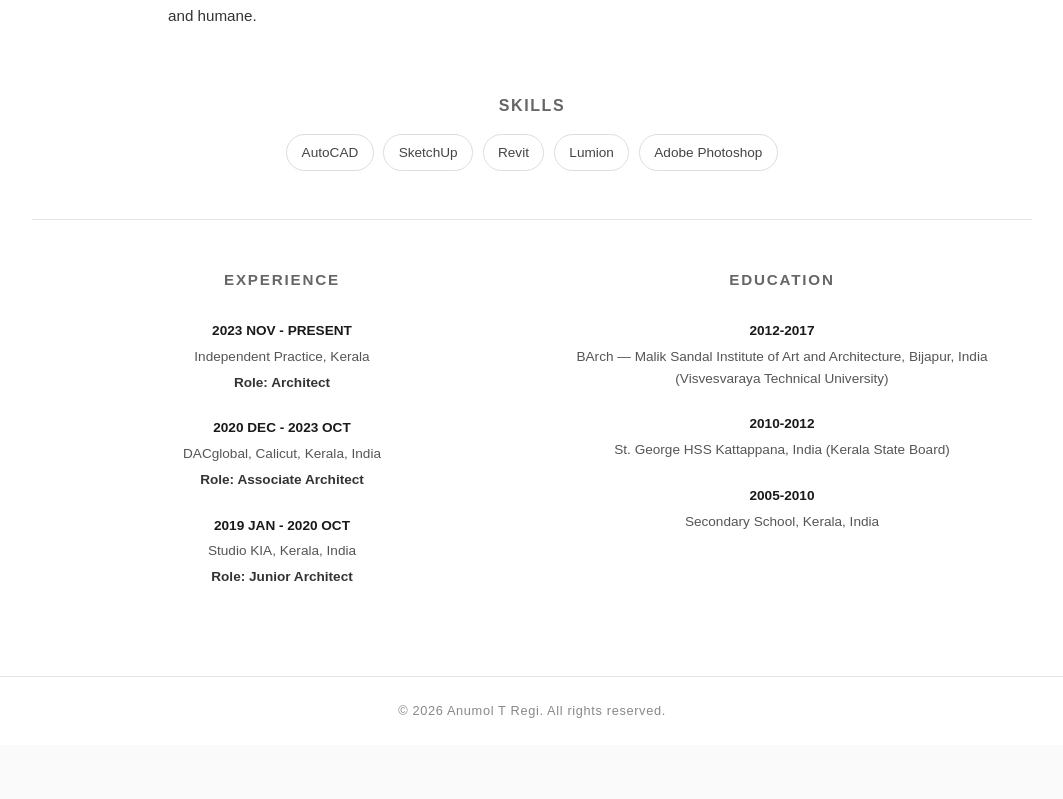
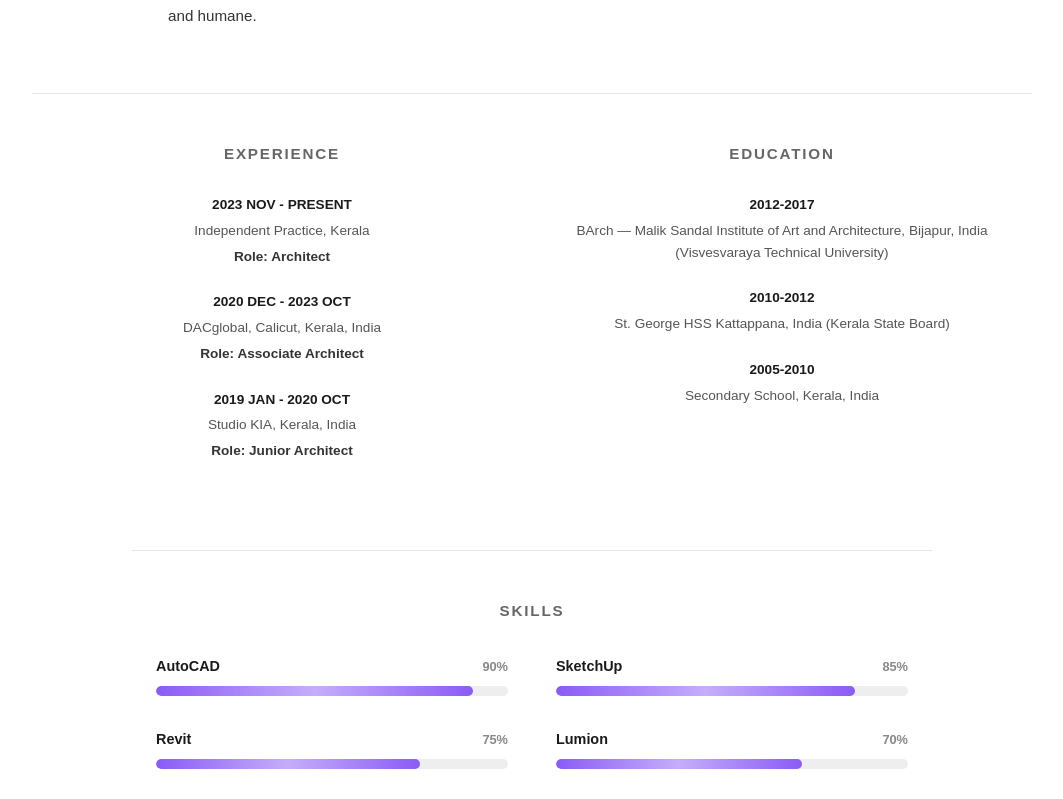
Before and after one commit to anumol998/portfolio, a React (Vite) app: page /about in a window 1280 px wide. Shown: the part 421-1220 px from the top of the page, without its empty margins (108-1171 px from the left). Before the commit the page ends 1166 px from the top, so only its background shows below. Built offline with nearby package versions, Linux system fonts and the light colour scheme; a web font is replaced by a local one.

Commit message:
added ui

```diff
--- a/src/components/ProjectSlider.css
+++ b/src/components/ProjectSlider.css
@@ -1,8 +1,13 @@
+.project-slider__wrapper {
+  position: relative;
+  width: 100%;
+}
+
 .project-slider {
   width: 100%;
   overflow: hidden;
   background: #fff;
-  padding: 40px 0 60px;
+  padding: 40px 16px 60px; /* small left/right margin from the viewport edges */
   cursor: grab;
   user-select: none;
 }
@@ -56,9 +61,50 @@
   letter-spacing: 0.3px;
 }
 
+/* ---------- Arrows ---------- */
+.project-slider__arrow {
+  position: absolute;
+  top: 50%;
+  transform: translateY(-50%);
+  z-index: 2;
+  width: 40px;
+  height: 40px;
+  border-radius: 50%;
+  border: none;
+  background: rgba(255, 255, 255, 0.85);
+  box-shadow: 0 2px 10px rgba(0, 0, 0, 0.15);
+  color: #1a1a1a;
+  font-size: 22px;
+  line-height: 1;
+  display: flex;
+  align-items: center;
+  justify-content: center;
+  cursor: pointer;
+  transition: background 0.25s ease, transform 0.25s ease;
+}
+
+.project-slider__arrow:hover {
+  background: #fff;
+  transform: translateY(-50%) scale(1.08);
+}
+
+.project-slider__arrow--left {
+  left: 8px;
+}
+
+.project-slider__arrow--right {
+  right: 8px;
+}
+
 @media (max-width: 640px) {
   .project-slider__item {
     width: 300px;
     height: 220px;
   }
+
+  .project-slider__arrow {
+    width: 32px;
+    height: 32px;
+    font-size: 18px;
+  }
 }
--- a/src/data/projects.ts
+++ b/src/data/projects.ts
@@ -12,11 +12,16 @@ export interface TimelineEntry {
   role?: string;
 }
 
+export interface Skill {
+  name: string;
+  level: number; // 0-100
+}
+
 export interface AboutInfo {
   greeting: string;
   photo: string;
   paragraphs: string[];
-  skills: string[];
+  skills: Skill[];
   experience: TimelineEntry[];
   education: TimelineEntry[];
 }
@@ -54,7 +59,7 @@ export interface ContactInfo {
   phones: string[];
   address: string;
   website?: string;
-  photo?: string;        // <-- new optional field
+  photo?: string;
   socials: SocialLink[];
 }
 
@@ -73,7 +78,13 @@ export const aboutInfo: AboutInfo = {
     "I'm Anumol T Regi, an architect based in Kerala, India. I trained as an architect in India, where I gained my degree and registration, and over the years I've built a portfolio spanning residential, interior, and commercial projects.",
     "Along the way, I've worked alongside talented architects and designers who have shaped my approach. Each project has strengthened my belief that good design should be both purposeful and humane.",
   ],
-  skills: ['AutoCAD', 'SketchUp', 'Revit', 'Lumion', 'Adobe Photoshop'],
+  skills: [
+    { name: 'AutoCAD', level: 90 },
+    { name: 'SketchUp', level: 85 },
+    { name: 'Revit', level: 75 },
+    { name: 'Lumion', level: 70 },
+    { name: 'Adobe Photoshop', level: 65 },
+  ],
   experience: [
     { period: '2023 NOV - PRESENT', place: 'Independent Practice, Kerala', role: 'Architect' },
     { period: '2020 DEC - 2023 OCT', place: 'DACglobal, Calicut, Kerala, India', role: 'Associate Architect' },
@@ -182,7 +193,7 @@ export const contactInfo: ContactInfo = {
   phones: ['+91 00000 00000'],
   address: 'Kerala, India',
   website: 'www.example.com',
-  photo: '/images/contact-photo.png',   // <-- path to image in public folder
+  photo: '/images/contact-photo.png',
   socials: [
     { label: 'Instagram', url: 'https://instagram.com/yourhandle' },
     { label: 'LinkedIn', url: 'https://linkedin.com/in/yourhandle' },
--- a/src/index.css
+++ b/src/index.css
@@ -1,4 +1,3 @@
-
 /* =========================================================
    GOTHAM FONT FAMILY
    ========================================================= */
@@ -198,47 +197,6 @@ section h2 {
 
 
 /* =========================================================
-   PROJECT LIST
-   ========================================================= */
-
-.project-list {
-  display: flex;
-  flex-direction: column;
-  gap: 1.75rem;
-}
-
-.project-card {
-  display: block;
-  border-radius: 4px;
-  overflow: hidden;
-  background: #fff;
-  box-shadow: 0 1px 4px rgba(0, 0, 0, 0.08);
-}
-
-.project-card img {
-  width: 100%;
-  aspect-ratio: 16 / 10;
-  object-fit: cover;
-}
-
-.project-card .project-info {
-  padding: 1rem;
-}
-
-.project-card h3 {
-  font-size: 1.1rem;
-  font-weight: 500;
-  margin-bottom: 0.25rem;
-}
-
-.project-card p {
-  font-size: 0.9rem;
-  font-weight: 400;
-  color: #666;
-}
-
-
-/* =========================================================
    FOOTER
    ========================================================= */
 
--- a/src/pages/About.css
+++ b/src/pages/About.css
@@ -18,6 +18,7 @@
 .about-intro__text {
   max-width: 460px;
   flex: 1 1 360px;
+  text-align: justify;
 }
 
 .about-intro__greeting {
@@ -51,39 +52,6 @@
   height: 280px;
   object-fit: cover;
   border-radius: 4px;
-}
-
-/* ---------- Skills ---------- */
-.about-skills {
-  max-width: 700px;
-  margin: 0 auto;
-  padding: 0 1.5rem 3rem;
-  text-align: center;
-}
-
-.about-skills h2 {
-  font-size: 1rem;
-  font-weight: 700;
-  letter-spacing: 0.1em;
-  text-transform: uppercase;
-  color: #666;
-  margin-bottom: 1rem;
-}
-
-.about-skills ul {
-  list-style: none;
-  display: flex;
-  flex-wrap: wrap;
-  justify-content: center;
-  gap: 0.6rem;
-}
-
-.about-skills li {
-  font-size: 0.85rem;
-  padding: 0.4rem 0.9rem;
-  border: 1px solid #ddd;
-  border-radius: 999px;
-  color: #444;
 }
 
 /* ---------- Experience / Education (CV) ---------- */
@@ -130,6 +98,98 @@
   color: #333;
 }
 
+/* ---------- Skills (now last, two columns, animated bars) ---------- */
+.about-skills {
+  border-top: 1px solid #e5e5e5;
+  max-width: 800px;
+  margin: 0 auto;
+  padding: 3rem 1.5rem 4rem;
+}
+
+.about-skills h2 {
+  font-size: 0.95rem;
+  font-weight: 700;
+  letter-spacing: 0.12em;
+  text-transform: uppercase;
+  color: #666;
+  margin-bottom: 2rem;
+  text-align: center;
+}
+
+.about-skills__grid {
+  display: grid;
+  grid-template-columns: repeat(2, 1fr);
+  gap: 2rem 3rem;
+}
+
+.skill-bar {
+  width: 100%;
+}
+
+.skill-bar__head {
+  display: flex;
+  justify-content: space-between;
+  align-items: baseline;
+  margin-bottom: 0.5rem;
+}
+
+.skill-bar__name {
+  font-size: 0.9rem;
+  font-weight: 600;
+  color: #1a1a1a;
+}
+
+.skill-bar__percent {
+  font-size: 0.8rem;
+  font-weight: 700;
+  color: #888;
+  transition: color 0.3s ease;
+}
+
+.skill-bar__track {
+  width: 100%;
+  height: 10px;
+  border-radius: 999px;
+  background: #eee;
+  overflow: hidden;
+  position: relative;
+}
+
+.skill-bar__fill {
+  height: 100%;
+  border-radius: 999px;
+  width: 0%;
+  transition: width 1.1s cubic-bezier(0.16, 1, 0.3, 1);
+  position: relative;
+  overflow: hidden;
+}
+
+/* subtle shimmer sweep while filling */
+.skill-bar__fill::after {
+  content: '';
+  position: absolute;
+  top: 0;
+  left: 0;
+  height: 100%;
+  width: 100%;
+  background: linear-gradient(
+    90deg,
+    rgba(255, 255, 255, 0) 0%,
+    rgba(255, 255, 255, 0.5) 50%,
+    rgba(255, 255, 255, 0) 100%
+  );
+  animation: shimmer 1.6s ease-in-out infinite;
+}
+
+@keyframes shimmer {
+  0% {
+    transform: translateX(-100%);
+  }
+  100% {
+    transform: translateX(100%);
+  }
+}
+
 /* ---------- Mobile ---------- */
 @media (max-width: 720px) {
   .about-intro {
@@ -147,4 +207,9 @@
     grid-template-columns: 1fr;
     gap: 2.5rem;
   }
+
+  .about-skills__grid {
+    grid-template-columns: 1fr;
+    gap: 1.75rem;
+  }
 }
--- a/src/pages/About.tsx
+++ b/src/pages/About.tsx
@@ -1,7 +1,33 @@
+'use client';
+
+import { useEffect, useRef, useState } from 'react';
 import { aboutInfo } from '../data/projects';
 import './About.css';
 
+const BAR_COLOR = '#8b5cf6'; // violet
+
 export default function About() {
+  const [skillsVisible, setSkillsVisible] = useState(false);
+  const skillsRef = useRef<HTMLDivElement | null>(null);
+
+  useEffect(() => {
+    const node = skillsRef.current;
+    if (!node) return;
+
+    const observer = new IntersectionObserver(
+      ([entry]) => {
+        if (entry.isIntersecting) {
+          setSkillsVisible(true);
+          observer.disconnect(); // animate once
+        }
+      },
+      { threshold: 0.3 }
+    );
+
+    observer.observe(node);
+    return () => observer.disconnect();
+  }, []);
+
   return (
     <div className="about-page">
       <div className="about-intro">
@@ -19,17 +45,6 @@ export default function About() {
           <img src={aboutInfo.photo} alt={aboutInfo.greeting} />
         </div>
       </div>
-
-      {aboutInfo.skills.length > 0 && (
-        <div className="about-skills">
-          <h2>Skills</h2>
-          <ul>
-            {aboutInfo.skills.map((skill) => (
-              <li key={skill}>{skill}</li>
-            ))}
-          </ul>
-        </div>
-      )}
 
       <div className="about-cv">
         <div className="about-cv__column">
@@ -53,6 +68,34 @@ export default function About() {
           ))}
         </div>
       </div>
+
+      {aboutInfo.skills.length > 0 && (
+        <div className="about-skills" ref={skillsRef}>
+          <h2>Skills</h2>
+          <div className="about-skills__grid">
+            {aboutInfo.skills.map((skill, i) => (
+              <div className="skill-bar" key={skill.name}>
+                <div className="skill-bar__head">
+                  <span className="skill-bar__name">{skill.name}</span>
+                  <span className="skill-bar__percent">
+                    {skillsVisible ? skill.level : 0}%
+                  </span>
+                </div>
+                <div className="skill-bar__track">
+                  <div
+                    className="skill-bar__fill"
+                    style={{
+                      width: skillsVisible ? `${skill.level}%` : '0%',
+                      background: BAR_COLOR,
+                      transitionDelay: `${i * 0.12}s`,
+                    }}
+                  />
+                </div>
+              </div>
+            ))}
+          </div>
+        </div>
+      )}
     </div>
   );
 }
--- a/src/pages/Home.css
+++ b/src/pages/Home.css
@@ -12,6 +12,7 @@
   max-width: 600px;
   margin: 0 auto 2rem;
   color: #444;
+  text-align: justify;
 }
 
 .home-hero .cta-link {
--- /dev/null
+++ b/src/pages/ProjectList.css
@@ -0,0 +1,50 @@
+/* =========================================================
+   PROJECT LIST
+   ========================================================= */
+
+.project-list {
+  display: grid;
+  grid-template-columns: repeat(2, 1fr);
+  gap: 1.75rem;
+}
+
+.project-card {
+  display: block;
+  border-radius: 4px;
+  overflow: hidden;
+  background: #fff;
+  box-shadow: 0 1px 4px rgba(0, 0, 0, 0.08);
+}
+
+.project-card img {
+  width: 100%;
+  aspect-ratio: 16 / 10;
+  object-fit: cover;
+}
+
+.project-card .project-info {
+  padding: 1rem;
+}
+
+.project-card h3 {
+  font-size: 1.1rem;
+  font-weight: 500;
+  margin-bottom: 0.25rem;
+}
+
+.project-card p {
+  font-size: 0.9rem;
+  font-weight: 400;
+  color: #666;
+  display: -webkit-box;
+  -webkit-line-clamp: 2;
+  -webkit-box-orient: vertical;
+  overflow: hidden;
+}
+
+/* ---------- Mobile: back to single column ---------- */
+@media (max-width: 640px) {
+  .project-list {
+    grid-template-columns: 1fr;
+  }
+}
--- a/src/pages/ProjectList.tsx
+++ b/src/pages/ProjectList.tsx
@@ -1,5 +1,6 @@
 import { useParams, Link } from 'react-router-dom';
 import { projects } from '../data/projects';
+import './ProjectList.css'
 
 export default function ProjectList() {
   const { category } = useParams<{ category: string }>();
```
Also changed, not shown: src/components/ProjectSlider.tsx (+38 -1 lines).
